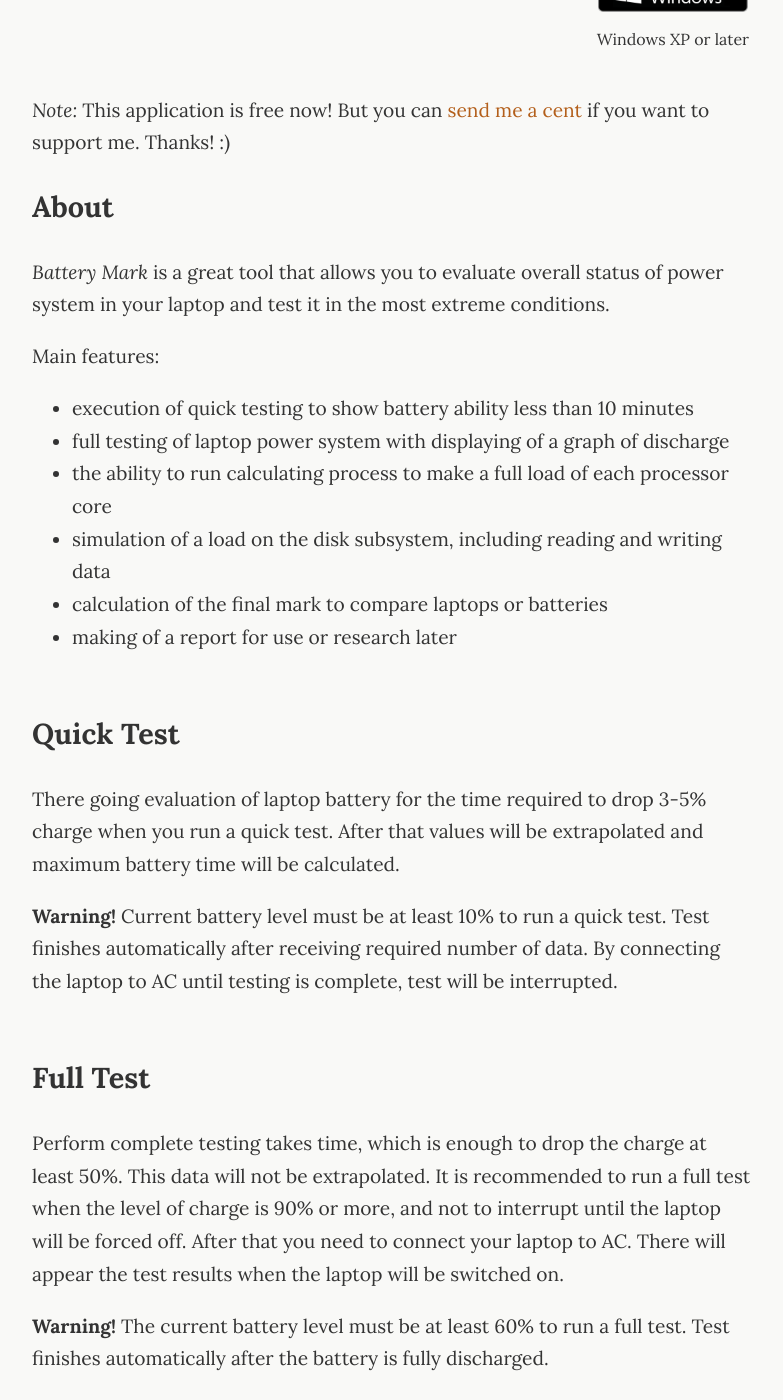
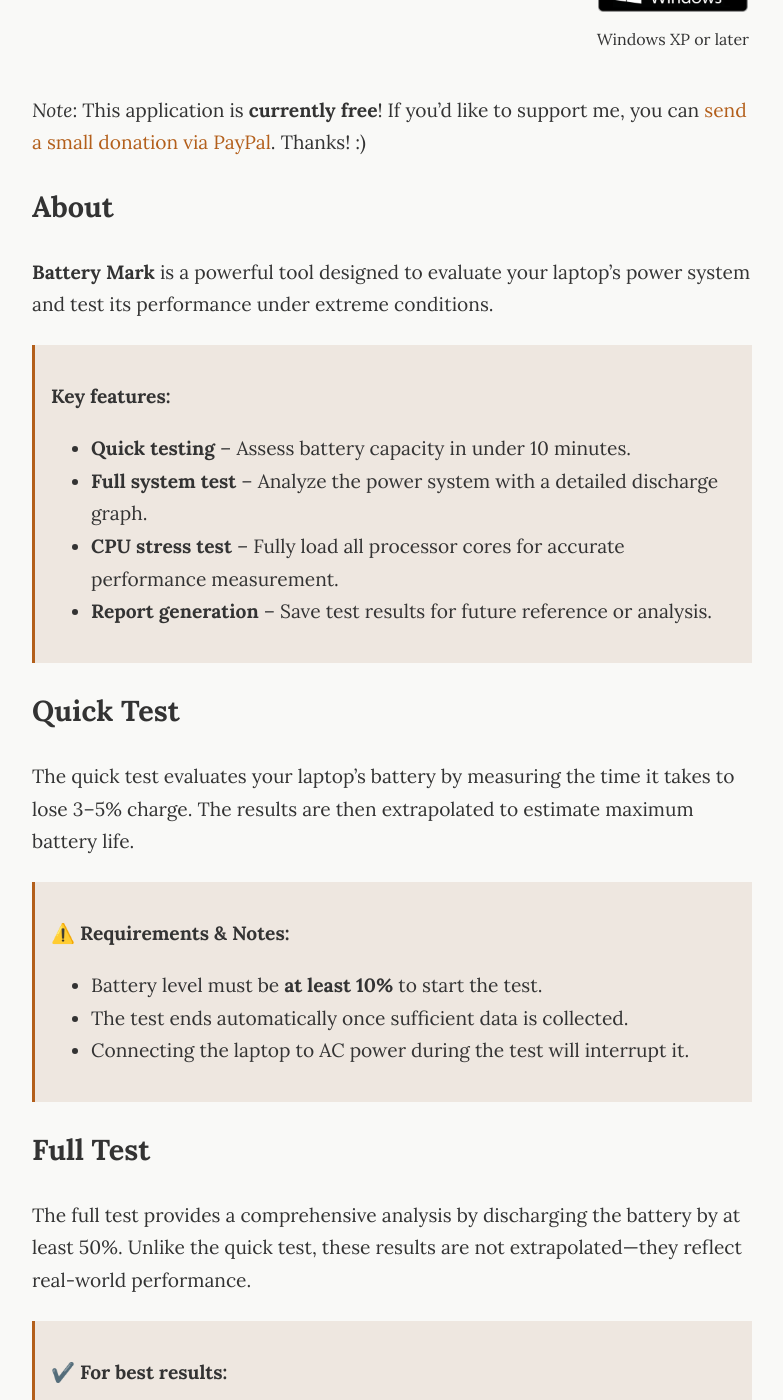
Before and after one commit to chermenin/chermenin.ru, a Jekyll site: the page built from bmark/index.md, in a window 1280 px wide and 1400 px high, scrolled down 791 px. Shown: the whole window, without its empty margins (248-1031 px from the left). Built offline with Jekyll 4.4.1, drawn with Linux system fonts in a browser that asks for light colours; some of the changed text lies outside the part shown.

Commit message:
Update bmark page

```diff
--- a/bmark/index.md
+++ b/bmark/index.md
@@ -32,51 +32,46 @@
     </table>
 </div>
 
-_Note:_ This application is free now! But you can [send me a cent](https://www.paypal.me/chermenin) if you want to support me. Thanks! :)
+_Note_: This application is **currently free**! If you'd like to support me, you can [send a small donation via PayPal](https://www.paypal.me/chermenin). Thanks! :)
 
-About
------
+## About
 
-*Battery Mark* is a great tool that allows you to evaluate overall status of power system in your laptop and test it in the most extreme conditions.
+**Battery Mark** is a powerful tool designed to evaluate your laptop’s power system and test its performance under extreme conditions.
 
-Main features:
-- execution of quick testing to show battery ability less than 10 minutes
-- full testing of laptop power system with displaying of a graph of discharge
-- the ability to run calculating process to make a full load of each processor core
-- simulation of a load on the disk subsystem, including reading and writing data
-- calculation of the final mark to compare laptops or batteries
-- making of a report for use or research later
-<br /><br />
+> **Key features:**
+> - **Quick testing** – Assess battery capacity in under 10 minutes.
+> - **Full system test** – Analyze the power system with a detailed discharge graph.
+> - **CPU stress test** – Fully load all processor cores for accurate performance measurement.
+> - **Report generation** – Save test results for future reference or analysis.
 
-Quick Test
-----------
+## Quick Test
 
-There going evaluation of laptop battery for the time required to drop 3-5% charge
-when you run a quick test. After that values will be extrapolated and maximum battery
-time will be calculated.
+The quick test evaluates your laptop’s battery by measuring the time it takes to lose 3–5% charge.
+The results are then extrapolated to estimate maximum battery life.
 
-**Warning!** Current battery level must be at least 10% to run a quick test.
-Test finishes automatically after receiving required number of data. By connecting
-the laptop to AC until testing is complete, test will be interrupted.
-<br /><br />
+> **⚠️ Requirements & Notes:**
+> - Battery level must be **at least 10%** to start the test.
+> - The test ends automatically once sufficient data is collected.
+> - Connecting the laptop to AC power during the test will interrupt it.
 
-Full Test
----------
+## Full Test
 
-Perform complete testing takes time, which is enough to drop the charge at least 50%.
-This data will not be extrapolated. It is recommended to run a full test when the
-level of charge is 90% or more, and not to interrupt until the laptop will be forced
-off. After that you need to connect your laptop to AC. There will appear the test
-results when the laptop will be switched on.
+The full test provides a comprehensive analysis by discharging the battery by at least 50%.
+Unlike the quick test, these results are not extrapolated—they reflect real-world performance.
 
-**Warning!** The current battery level must be at least 60% to run a full test.
-Test finishes automatically after the battery is fully discharged.
-<br /><br />
+> **✔️ For best results:**
+> - Start with a battery level of **90% or higher**.
+> - Do not interrupt the test until the laptop shuts down due to low battery.
+> - Reconnect to AC power afterward to view the results upon reboot.
 
-Results
--------
+> **⚠️ Requirements:**
+> - Battery level must be **at least 60%** to begin.
+> - The test ends automatically when the battery is fully discharged.
 
-After the test (quick and full) it will generate the report that contains some
-information about the laptop and the chart of discharge. There is a calculation of
-mark when performing a full test. The chart can be saved as an image file. The report
-can be saved in HTML file.
+## Results
+
+After completing either test, Battery Mark generates a detailed report containing:
+* Laptop specifications
+* Discharge graph (for full test, includes a performance score)
+* Option to **save the graph as an image**
+* Option to **export the report as an HTML file**
```
